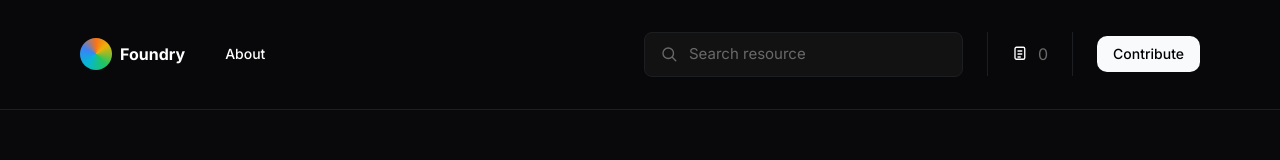
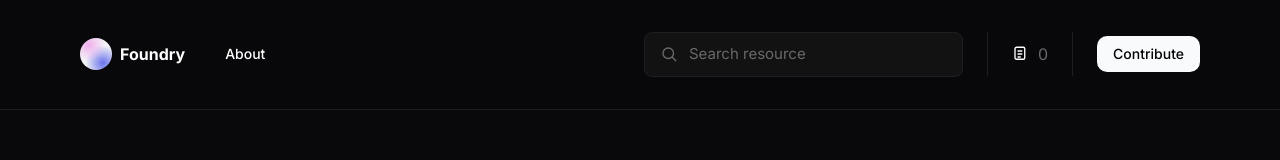
Before and after one commit to AdedamolaOla/Foundry, a Next.js app: page / in a window 1280 px wide. Shown: the top 160 px of the page. Built offline with nearby package versions, Linux system fonts and the light colour scheme; no server answers; the database is empty.

Commit message:
Swap nav logo gradient to soft pink-to-blue blob
Replaces the vivid conic-gradient mark with a softer two-tone radial
gradient (pink upper-left, blue lower-right on a near-white base)
matching the new logo art the user shared.

```diff
--- a/components/Header.tsx
+++ b/components/Header.tsx
@@ -38,7 +38,7 @@ export function Header({ onContributeClick, showAdminLink = false, resourceCount
               className="size-8 shrink-0 rounded-full"
               style={{
                 background:
-                  "conic-gradient(from 0deg, #f97316 0%, #eab308 14%, #22c55e 38%, #06b6d4 62%, #3b82f6 82%, #f97316 100%)",
+                  "radial-gradient(circle at 28% 22%, rgba(238,168,235,0.9) 0%, rgba(238,168,235,0) 48%), radial-gradient(circle at 72% 78%, rgba(90,101,235,0.9) 0%, rgba(90,101,235,0) 52%), #f4f4f6",
               }}
             />
             <span className="text-base font-bold text-[var(--foreground)]">Foundry</span>
```
